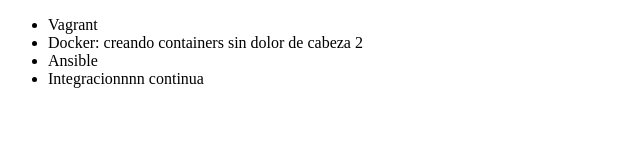
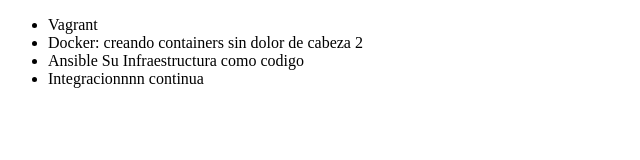
Before and after one commit to Repocr/eualura-git2, a plain HTML site: page index.html in a window 1280 px wide. Shown: the whole page, without its empty margins (0-640 px from the left). Drawn offline with Linux system fonts and the light colour scheme.

Commit message:
modificando ansible

```diff
--- a/index.html
+++ b/index.html
@@ -8,7 +8,7 @@
      <ul>
          <li> Vagrant </li>
          <li> Docker: creando containers sin dolor de cabeza 2</li>
-         <li> Ansible </li>
+         <li> Ansible Su Infraestructura como codigo </li>
          <li> Integracionnnn continua </li>
      </ul>
 </body>
```
